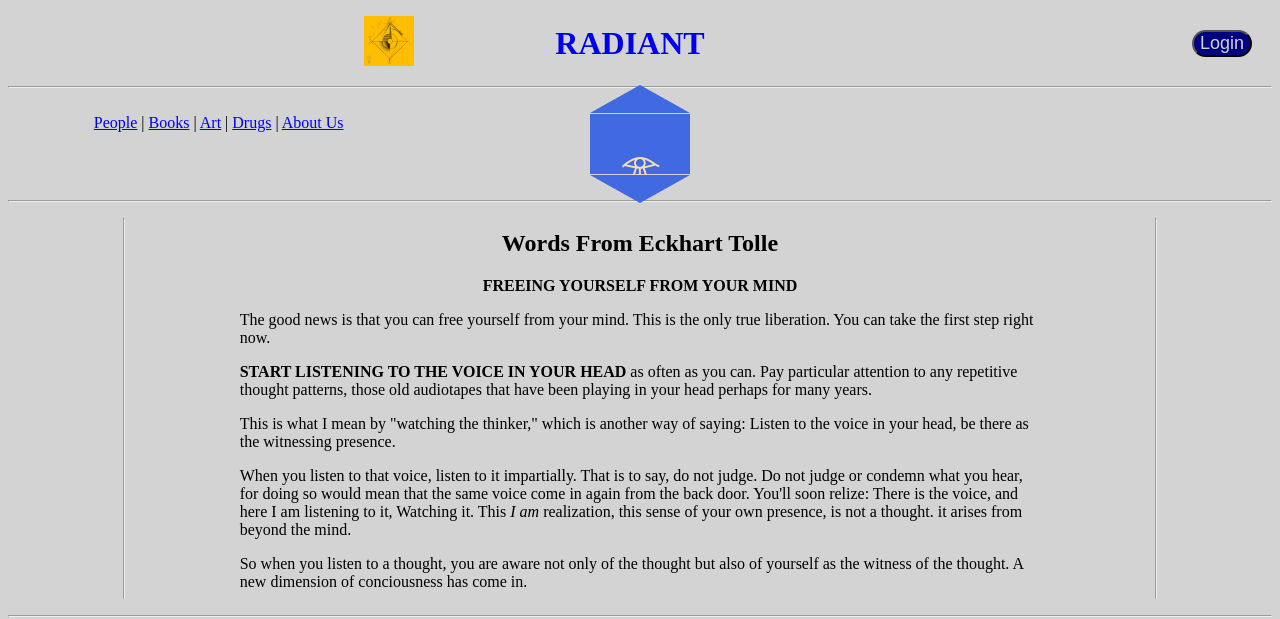
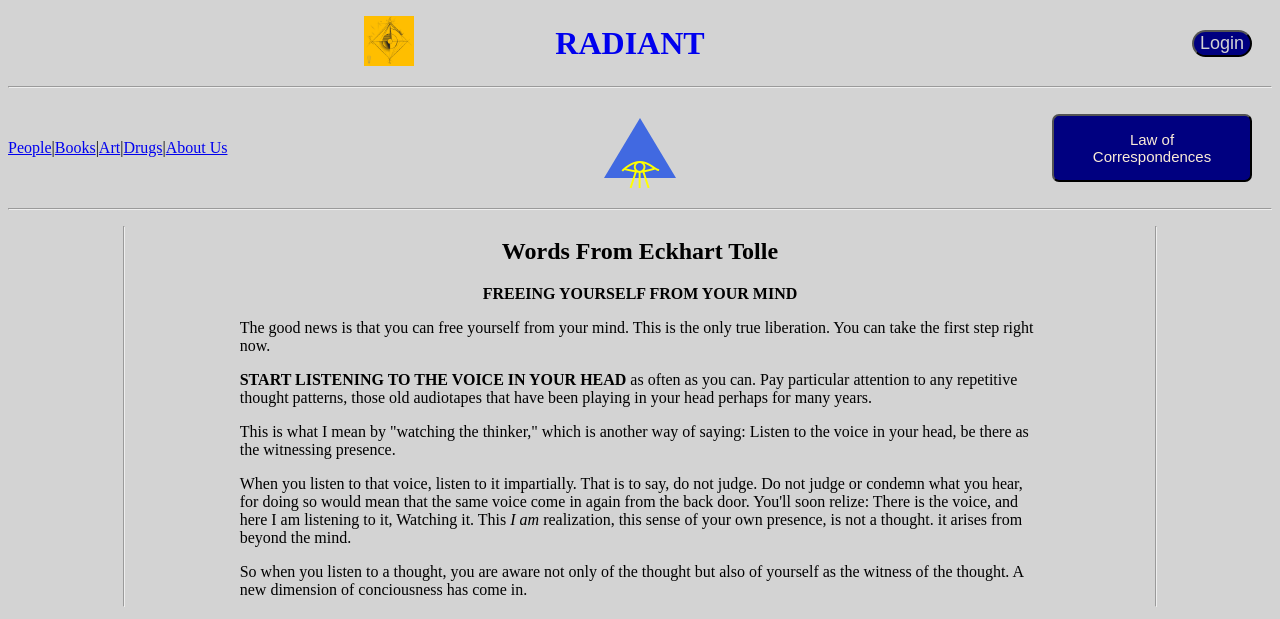
Before and after one commit to mhn-aa/Radiant, a plain HTML site: page index.html in a window 1280 px wide. Shown: the top 619 px of the page. Drawn offline with Linux system fonts and the light colour scheme.

Commit message:
triangle edit

```diff
--- a/Radiant.css
+++ b/Radiant.css
@@ -114,24 +114,25 @@ body {
   justify-content: flex-end;
 }
 
-.navigation {
+.head__brain {
   display: flex;
-  flex: 1;
-  justify-content: center;
+  justify-content: flex-end;
 }
 
 .galaxy__line {
+  justify-content: flex-start;
+  align-items: center;
+  display: flex;
+  flex: 1;
+}
+
+.universe__line {
   justify-content: center;
   display: flex;
   flex: 1;
 }
 
-.universe__line {
-  display: flex;
-  flex: 1;
-}
-
-.hexagon {
+/* .hexagon {
   display: flex;
   flex: 1;
   justify-content: center;
@@ -140,9 +141,9 @@ body {
   background: transparent;
   position: relative;
   padding-top: ;
-}
+} */
 
-.hexagon::before {
+/* .hexagon::before {
   flex: 1;
   display: flex;
   justify-content: center;
@@ -153,9 +154,9 @@ body {
   border-left: 50px solid transparent;
   border-right: 50px solid transparent;
   border-bottom: 28.8675px solid royalblue;
-}
+} */
 
-.hexagon::after {
+/* .hexagon::after {
   flex: 1;
   display: flex;
   justify-content: center;
@@ -165,21 +166,92 @@ body {
   border-left: 50px solid transparent;
   border-right: 50px solid transparent;
   border-top: 28.8675px solid royalblue;
-}
+} */
 
-.rectangle-bro {
+/* .rectangle-bro {
   display: flex;
   justify-content: center;
   width: 100px;
   height: 60px;
   background-color: royalblue;
-}
+} */
 .learning {
-  color: wheat;
+  color: yellow;
   display: flex;
   justify-content: center;
 }
-.gnosticism {
+/* .gnosticism {
+  display: flex;
+  justify-content: center;
+} */
+
+.triangle {
+  display: flex;
+  flex: 1;
+  justify-content: center;
+  width: 0;
+  height: 0;
+  border-left: 36px solid transparent;
+  border-right: 36px solid transparent;
+  border-bottom: 60px solid royalblue;
+  margin-left: 120px;
+  margin-right: 120px;
+}
+
+.law__of__correspondences {
+  display: inline-block;
+  margin-right: 20px;
+  flex: 1;
+  justify-content: flex-end;
+  border-radius: 7px;
+  background-color: navy;
+  color: antiquewhite;
+  text-align: center;
+  font-size: 15px;
+  padding: 15px;
+  width: 200px;
+  transition: all 0.5s;
+  cursor: pointer;
+  /* margin: 20px; */
+}
+
+.law__of__correspondences span {
+  cursor: pointer;
+  display: inline-block;
+  position: relative;
+  transition: 0.5s;
+}
+
+.law__of__correspondences span:after {
+  content: "\00bb";
+  position: absolute;
+  opacity: 0;
+  top: 0;
+  right: -20px;
+  transition: 0.5s;
+}
+
+.law__of__correspondences:hover span {
+  padding-right: 25px;
+}
+
+.law__of__correspondences:hover span:after {
+  opacity: 1;
+  right: 0;
+}
+
+.divide__et {
+  /* display: flex;
+  justify-content: center;
+  flex: 1; */
+}
+
+.for_triangle {
+  flex: 1;
   display: flex;
   justify-content: center;
 }
+
+.initiation {
+  display: flex;
+}
--- a/index.html
+++ b/index.html
@@ -40,22 +40,43 @@
 </body>
 <!-- <button onclick="document.getElementById('id01').style.display='block'"
                 style="width:auto ">Login</button> -->
-<hr>
+
+<hr style="display: flex; justify-content: center;">
+
+
 <br>
 
 <div class="universe__line">
         <div class="galaxy__line">
+
+
                 <!-- <div class="hexagon"></div> -->
-            <nav>
+                <nav class="initiation">
                     <a href="./People.html">People</a> |
                     <a href="./Books.html">Books</a> |
                     <a href="./Art.html">Art</a> |
                     <a href="./Drugs.html"> Drugs</a> |
                     <a href="./About-Us.html">About Us</a>
                 </nav>
+
+                <div class="for_triangle">
+                    <div class="divide__et">
+                        <div class="triangle">
+                            <h1 class="learning">𓁿</h1>
+
+
+                        </div>
+                    </div>
                 </div>
 
-        <div class="hexagon">
+                <div class="head__brain">
+                    <button class="law__of__correspondences" style="vertical-align: middle"> <span> Law of Correspondences</span></button>
+
+                </div>
+        </div>
+
+
+        <!-- <div class="hexagon">
             <div class= "rectangle-bro">
                 <div class="Gnosticsim">
                     <div class="mega--learning">
@@ -63,13 +84,7 @@
                     </div>
                 </div>
              </div>
-        </div>
-
-    <div class="navigation">
-
-    </div>
-</div>
-</div>
+        </div> -->
 </div>
 
 <br>
```
Also changed, not shown: 1 other file. Lines whose indentation alone changed are shown as unchanged.
